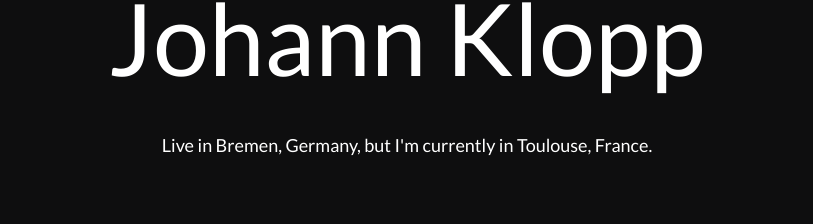
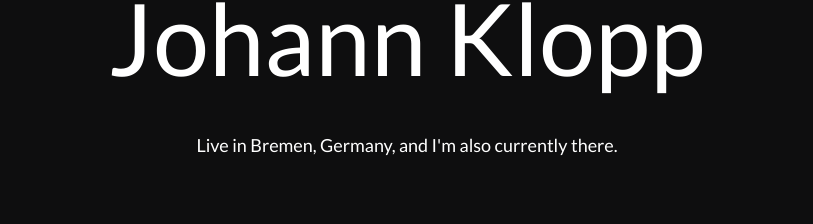
Before and after one commit to JohannKlopp/personalwebsite, a plain HTML site: page index.html in a window 1280 px wide. Shown: the part 145-369 px from the top of the page, without its empty margins (233-1046 px from the left). Drawn offline with Linux system fonts and the light colour scheme.

Commit message:
updated current location

```diff
--- a/index.html
+++ b/index.html
@@ -19,7 +19,7 @@
     </div>
     <br>
     <div>
-      <p style="font-size:18px;color:white;display:flex;justify-content:center;align-items:center;">Live in Bremen, Germany, but I'm currently in Toulouse, France.</p>
+      <p style="font-size:18px;color:white;display:flex;justify-content:center;align-items:center;">Live in Bremen, Germany, and I'm also currently there.</p>
     </div>
     <br>
     <br>
```
